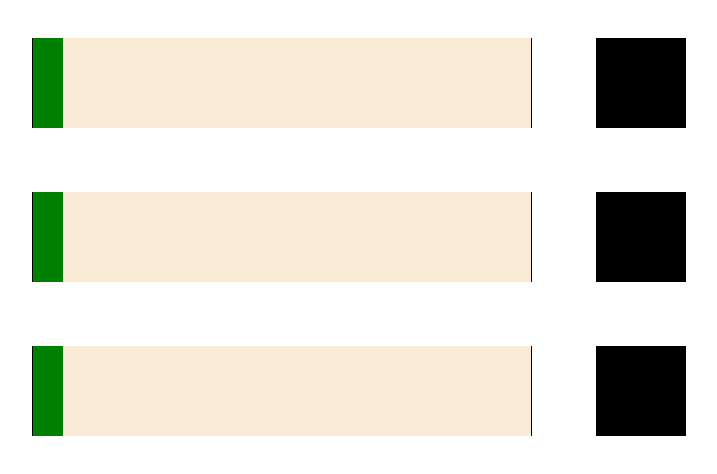
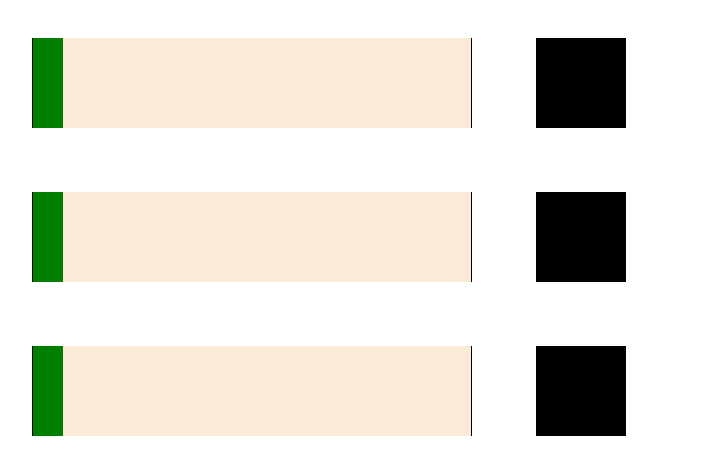
Before and after one commit to JoaoGuedes/ixara, a website: page slider/public/index.html in a window 1280 px wide. Shown: the whole page, without its empty margins (6-723 px from the left). Drawn offline with Linux system fonts and the light colour scheme.

Commit message:
final version

```diff
--- a/slider/package.json
+++ b/slider/package.json
@@ -14,8 +14,6 @@
     "grunt-babel": "^6.0.0",
     "grunt-cli": "^1.2.0",
     "grunt-contrib-connect": "^1.0.2",
-    "grunt-contrib-watch": "^1.0.0",
-    "grunt-mocha-test": "^0.12.7",
-    "mocha": "^2.5.3"
+    "grunt-contrib-watch": "^1.0.0"
   }
 }
--- a/slider/public/index.html
+++ b/slider/public/index.html
@@ -34,7 +34,6 @@
             </div>
         </div>
 
-        <script src="//localhost:35729/livereload.js"></script>
         <script src="scripts/slider.js"></script>
         <script>
             (function() {
--- a/slider/public/scripts/slider.js
+++ b/slider/public/scripts/slider.js
@@ -14,7 +14,7 @@ function _classCallCheck(instance, Constructor) { if (!(instance instanceof Cons
 
             this.options = options || {};
 
-            this.container = document.querySelector(selector);
+            this.container = document.body.querySelector(selector);
 
             this.slider = document.createElement('div');
             this.slider.className = this.options.sliderClass || 'slider';
--- a/slider/public/styles/slider.css
+++ b/slider/public/styles/slider.css
@@ -1,5 +1,4 @@
 .slider {
-    width: 100%;
     border-top: 0px;
     border-right: 1px solid black;
     border-bottom: 0px;
@@ -17,12 +16,6 @@
     background-color: green;
 }
 
-@media only screen and (min-width: 768px) {
-    .slider {
-        width: 500px;
-    }
-}
-
 .slider:hover, .cursor:hover {
     cursor: pointer;
 }
--- a/slider/public/styles/styles.css
+++ b/slider/public/styles/styles.css
@@ -1,12 +1,15 @@
 .container {
-    width: 500px;
+    width: 100%;
+    box-sizing: border-box;
     position: relative;
     padding: 30px;
     display: inline-block;
 }
 
-.pull-left {
-    float: left;
+@media only screen and (min-width: 768px) {
+    .container {
+        width: 500px;
+    }
 }
 
 .square {
--- a/slider/src/slider.js
+++ b/slider/src/slider.js
@@ -9,7 +9,7 @@
 
             this.options = options || {};
 
-            this.container = document.querySelector(selector);
+            this.container = document.body.querySelector(selector);
 
             this.slider = document.createElement('div');
             this.slider.className = this.options.sliderClass || 'slider';
```
